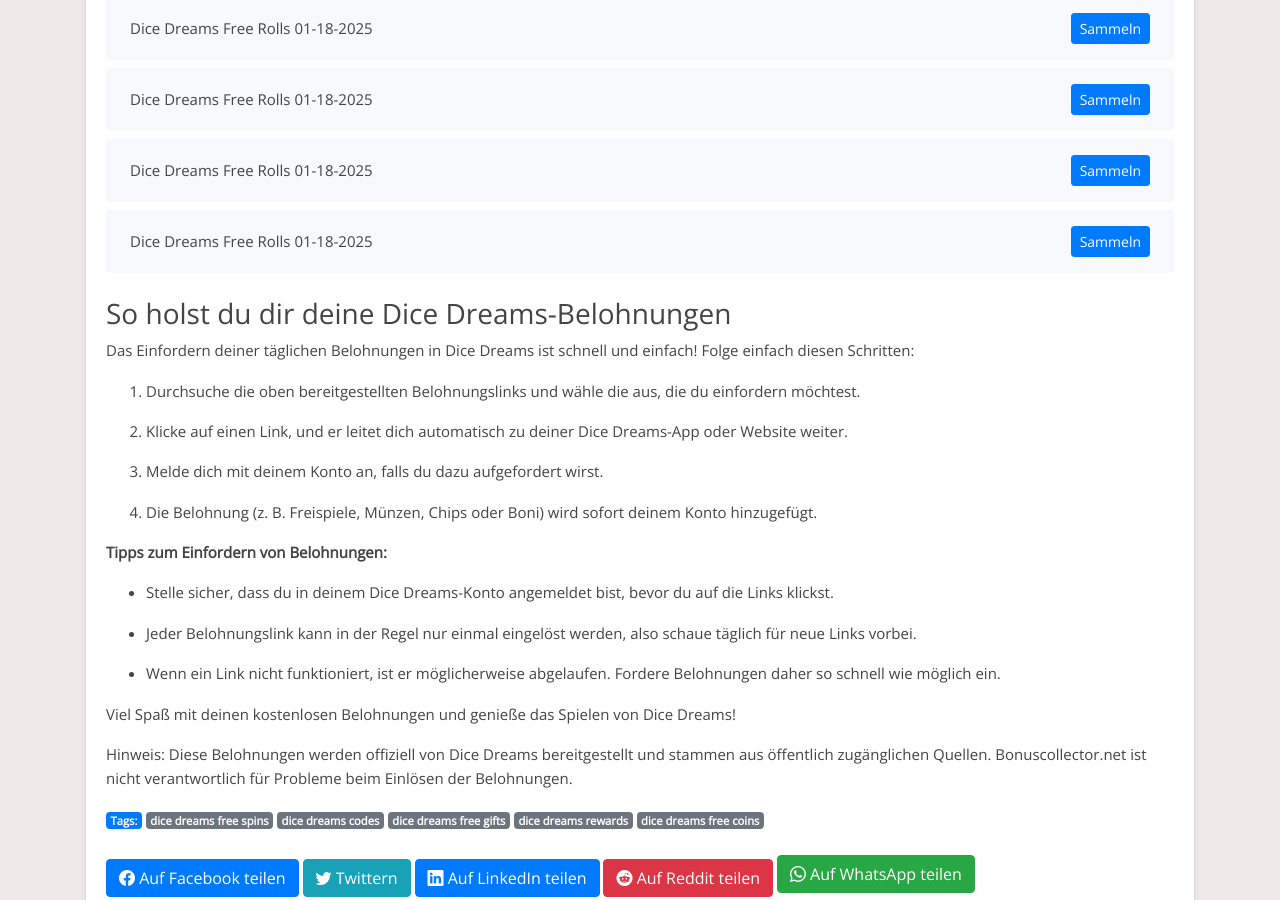
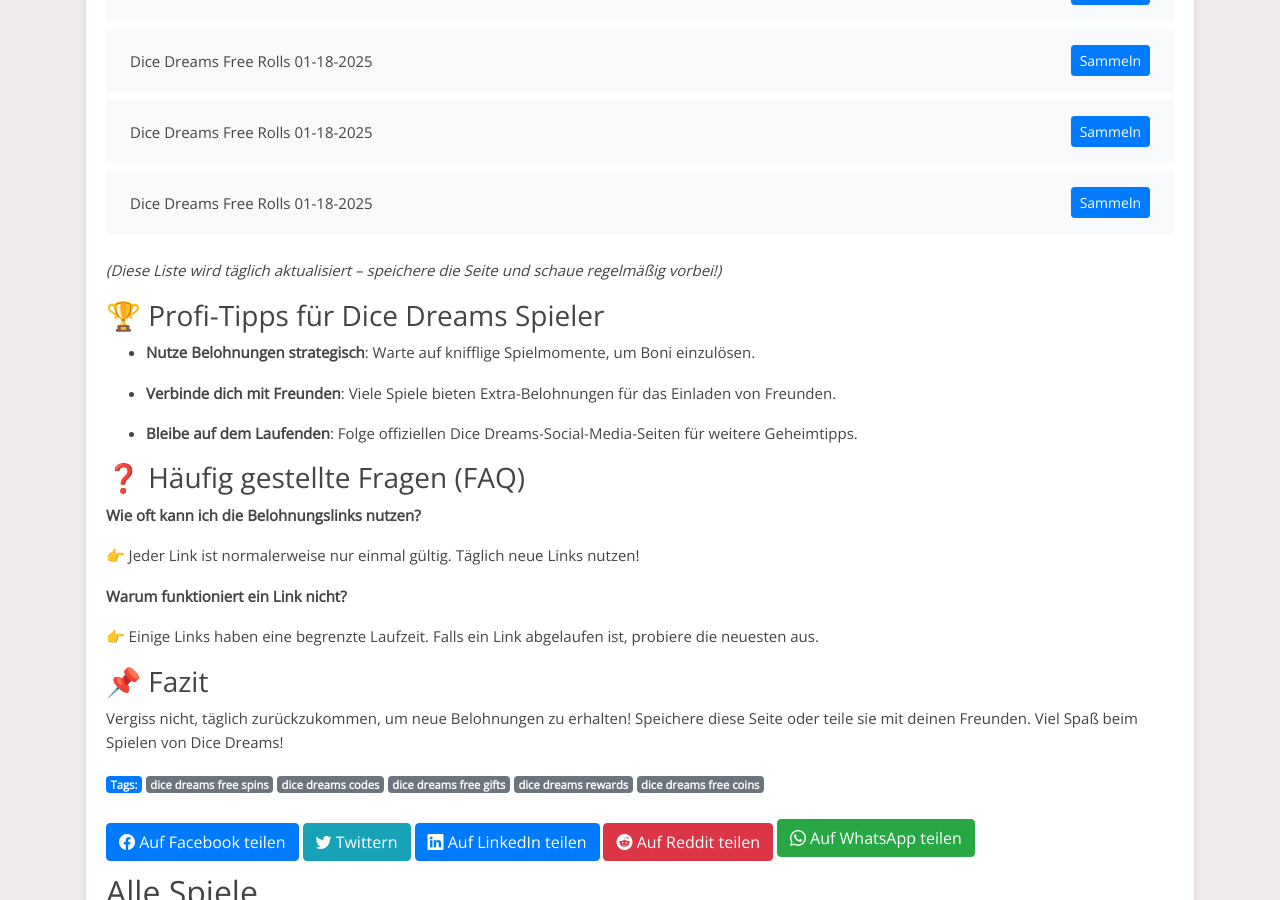
Before and after one commit to Prollad99/bs-de, a Jekyll site: the page built from _posts/2025-01-18-dice-dreams.md, in a window 1280 px wide and 900 px high, scrolled down 7443 px. Built offline with Jekyll 4.4.1, drawn with Linux system fonts in a browser that asks for light colours; some of the changed text lies outside the part shown.

Commit message:
Aktualisiere dice-dreams-Belohnungslinks, Inhalte und Änderungsdatum

```diff
--- a/_includes/dice-dreams_footer.html
+++ b/_includes/dice-dreams_footer.html
@@ -1,27 +1,31 @@
-### So holst du dir deine Dice Dreams-Belohnungen
+*(Diese Liste wird täglich aktualisiert – speichere die Seite und schaue regelmäßig vorbei!)*
 
 
-Das Einfordern deiner täglichen Belohnungen in Dice Dreams ist schnell und einfach! Folge einfach diesen Schritten:
 
-1. Durchsuche die oben bereitgestellten Belohnungslinks und wähle die aus, die du einfordern möchtest.
+### 🏆 Profi-Tipps für Dice Dreams Spieler
 
-2. Klicke auf einen Link, und er leitet dich automatisch zu deiner Dice Dreams-App oder Website weiter.
+- **Nutze Belohnungen strategisch**: Warte auf knifflige Spielmomente, um Boni einzulösen.
 
-3. Melde dich mit deinem Konto an, falls du dazu aufgefordert wirst.
+- **Verbinde dich mit Freunden**: Viele Spiele bieten Extra-Belohnungen für das Einladen von Freunden.
 
-4. Die Belohnung (z. B. Freispiele, Münzen, Chips oder Boni) wird sofort deinem Konto hinzugefügt.
+- **Bleibe auf dem Laufenden**: Folge offiziellen Dice Dreams-Social-Media-Seiten für weitere Geheimtipps.
 
 
-**Tipps zum Einfordern von Belohnungen:**
 
-- Stelle sicher, dass du in deinem Dice Dreams-Konto angemeldet bist, bevor du auf die Links klickst.
+### ❓ Häufig gestellte Fragen (FAQ)
 
-- Jeder Belohnungslink kann in der Regel nur einmal eingelöst werden, also schaue täglich für neue Links vorbei.
+**Wie oft kann ich die Belohnungslinks nutzen?**
 
-- Wenn ein Link nicht funktioniert, ist er möglicherweise abgelaufen. Fordere Belohnungen daher so schnell wie möglich ein.
+👉 Jeder Link ist normalerweise nur einmal gültig. Täglich neue Links nutzen!
 
 
-Viel Spaß mit deinen kostenlosen Belohnungen und genieße das Spielen von Dice Dreams!
+
+**Warum funktioniert ein Link nicht?**
+
+👉 Einige Links haben eine begrenzte Laufzeit. Falls ein Link abgelaufen ist, probiere die neuesten aus.
 
 
-Hinweis: Diese Belohnungen werden offiziell von Dice Dreams bereitgestellt und stammen aus öffentlich zugänglichen Quellen. Bonuscollector.net ist nicht verantwortlich für Probleme beim Einlösen der Belohnungen.
+
+### 📌 Fazit
+
+Vergiss nicht, täglich zurückzukommen, um neue Belohnungen zu erhalten! Speichere diese Seite oder teile sie mit deinen Freunden. Viel Spaß beim Spielen von Dice Dreams!
--- a/_includes/dice-dreams_post.html
+++ b/_includes/dice-dreams_post.html
@@ -1,13 +1,13 @@
-Entdecke tägliche Dice Dreams-Belohnungen!
+**Willkommen, Dice Dreams-Fans!**
+
+Suchst du nach den neuesten Gratis-Belohnungen für Dice Dreams? Dann bist du hier genau richtig! Wir aktualisieren täglich die besten Links für Freispiele, Münzen und andere Boni, damit du dein Spielerlebnis optimal genießen kannst.
 
 
-Bist du ein Fan von Dice Dreams und möchtest dein Spielerlebnis verbessern? Du bist hier genau richtig! Diese Seite ist allen Dice Dreams-Enthusiasten gewidmet, die täglich kostenlose Belohnungen einfordern möchten. Hier findest du die neuesten Links, um Freispiele, Münzen, Chips und andere spannende Boni zu sammeln, damit du das Spiel noch mehr genießen kannst.
+
+### Was ist Dice Dreams und warum sind Belohnungen wichtig?
+
+Dice Dreams ist ein beliebtes Spiel, das von Millionen gespielt wird. Mit täglichen Belohnungen kannst du länger spielen, schneller leveln und das Beste aus deinem Spielerlebnis herausholen.
 
 
-Dice Dreams ist ein unterhaltsames Spiel, das von Millionen geliebt wird. Ob du höhere Level erreichen oder einfach nur den Nervenkitzel genießen möchtest – unsere täglichen Belohnungslinks halten dich im Spiel.
 
-
-Hinweis: Dice Dreams ist eine kostenlose App, die ausschließlich zu Unterhaltungszwecken entwickelt wurde. Bonuscollector.net ist eine unabhängige Plattform und steht in keiner Verbindung zu den Entwicklern oder Eigentümern von Dice Dreams.
-
-
-Schau täglich vorbei, um sicherzustellen, dass du keine Belohnung verpasst!
+### 🚀 Tägliche Belohnungslinks für Dice Dreams
```
